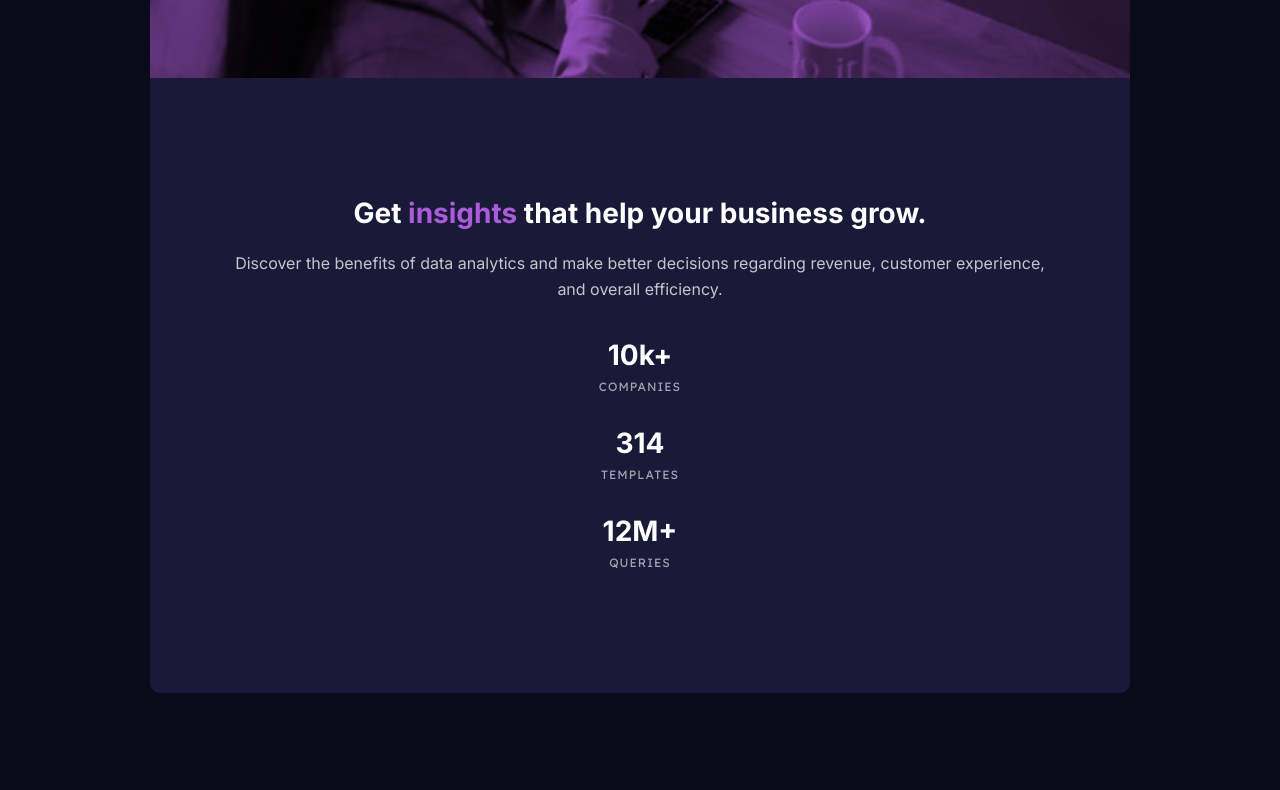
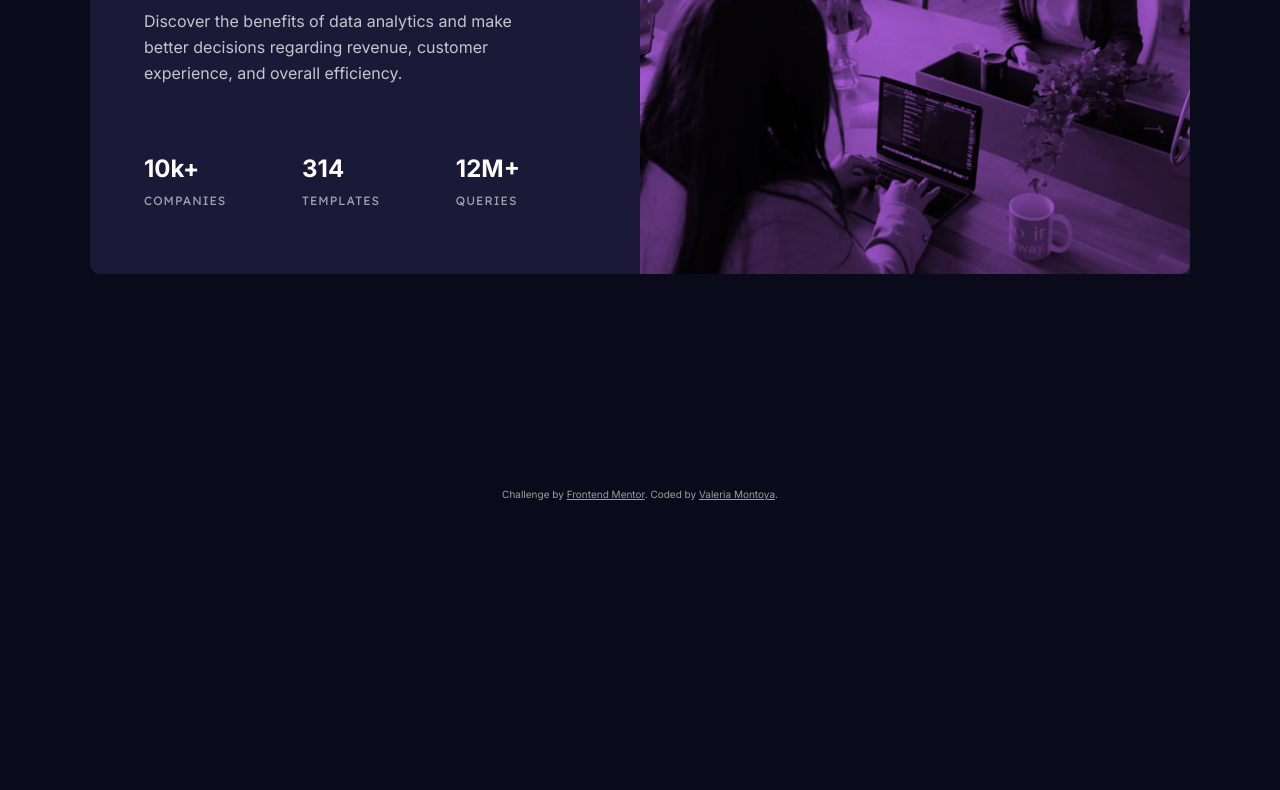
Before and after one commit to ValeriaMontoya/stats-preview-card, a plain HTML site: page index.html in a window 1280 px wide. Shown: the part 362-1152 px from the top of the page. After the commit the page ends 862 px from the top, so only its background shows below. Drawn offline with Linux system fonts and the light colour scheme.

Commit message:
Fix responsive design bugs

```diff
--- a/index.html
+++ b/index.html
@@ -12,7 +12,7 @@
   <link href="https://fonts.googleapis.com/css2?family=Inter:wght@400;700&family=Lexend+Deca&display=swap"
     rel="stylesheet">
   <link rel="stylesheet" href="./styles/styles.css">
-  <link rel="stylesheet" href="./styles/desktop.css" media="screen and (min-width: 1440px)">
+  <link rel="stylesheet" href="./styles/desktop.css" media="screen and (min-width: 1024px)">
   <title>Frontend Mentor | Stats preview card component</title>
 </head>
 
```
